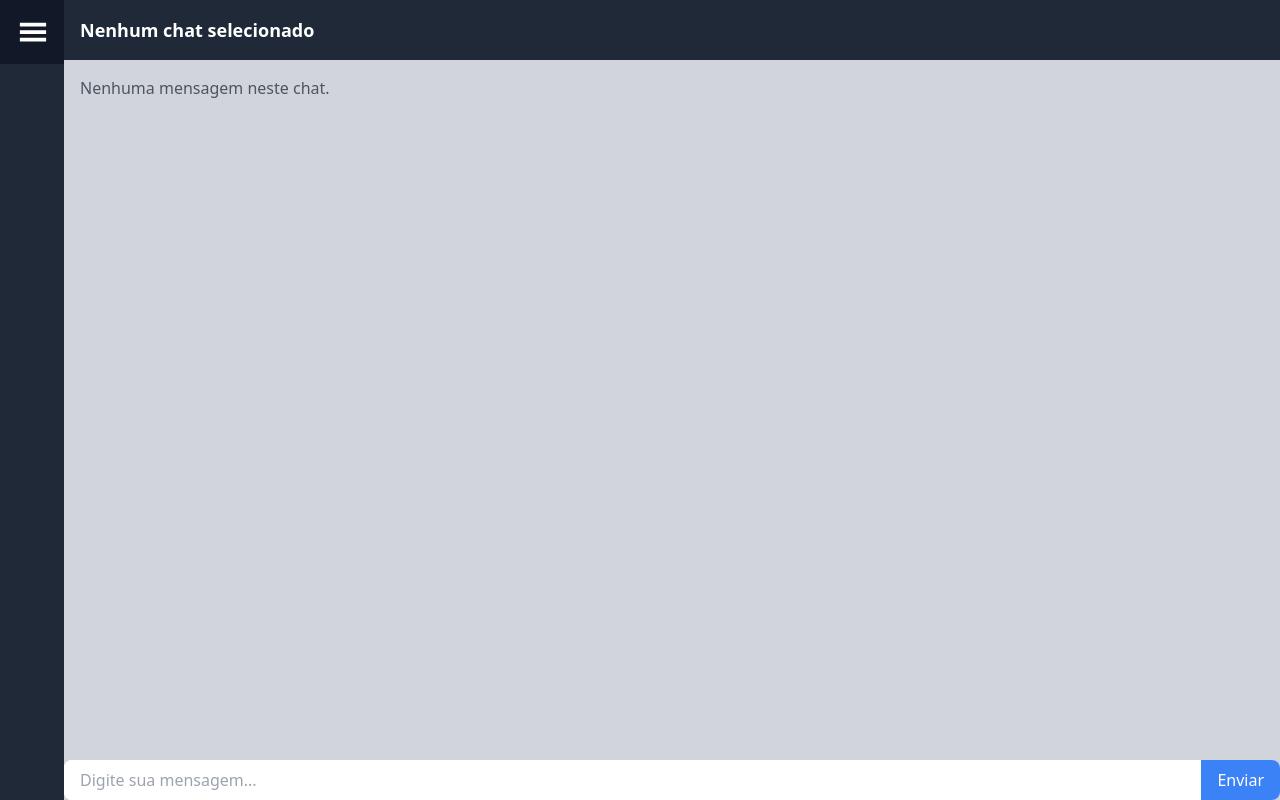
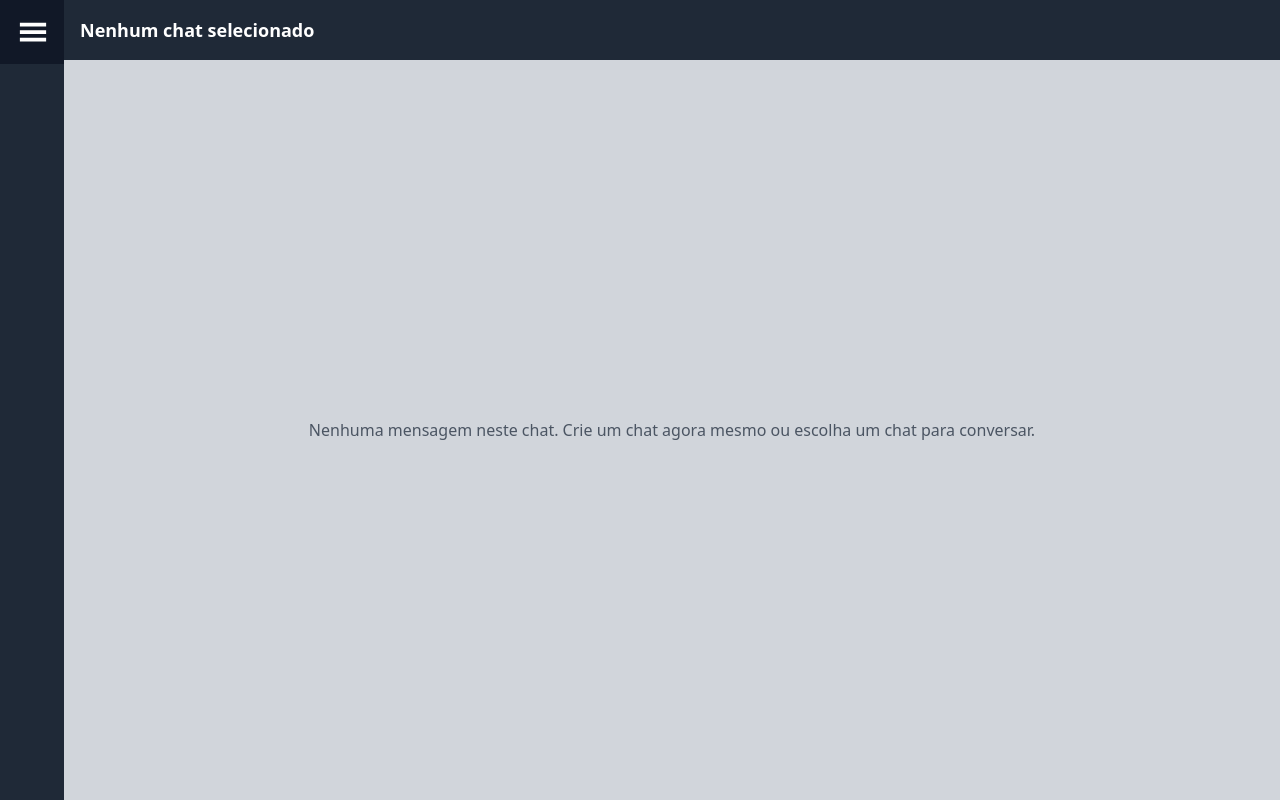
Before and after one commit to Ceagah2/SailerAi, a React (Vite) app: page / in a window 1280 px wide. Built offline with nearby package versions, Linux system fonts and the light colour scheme.

Commit message:
feat: create send messages, render user and other messages styles

```diff
--- a/src/presentation/components/Chat/index.tsx
+++ /dev/null
@@ -1,56 +0,0 @@
-import { ChatInput } from "../Input";
-
-interface Message {
-  type: string;
-  content: string;
-}
-
-export const Conversation = ({
-  selectedChat,
-  messages,
-  isSidebarCollapsed,
-}: {
-  selectedChat: string | null;
-  messages: Message[];
-  isSidebarCollapsed: boolean;
-}) => {
-  return (
-    <section
-      className={`flex flex-col h-screen bg-gray-300 transition-all duration-500 ${
-        isSidebarCollapsed ? "ml-16" : "ml-64"
-      }`}
-      style={{ width: `calc(100% - ${isSidebarCollapsed ? "4rem" : "16rem"})` }}
-    >
-      <header className="flex items-center justify-between bg-gray-800 text-white p-4">
-        <h2 className="text-lg font-bold">
-          {selectedChat ? `Chat: ${selectedChat}` : "Nenhum chat selecionado"}
-        </h2>
-      </header>
-
-      <div className="flex-1 overflow-y-auto p-4">
-        {messages.length > 0 ? (
-          messages.map((message, index) => (
-            <div
-              key={index}
-              className={`mb-4 p-3 rounded-lg ${
-                message.type === "text"
-                  ? "bg-white text-black"
-                  : "bg-blue-500 text-white"
-              }`}
-              style={{
-                alignSelf: message.type === "text" ? "flex-start" : "flex-end",
-                maxWidth: "70%",
-              }}
-            >
-              {message.content}
-            </div>
-          ))
-        ) : (
-          <p className="text-gray-600">Nenhuma mensagem neste chat.</p>
-        )}
-      </div>
-
-      <ChatInput onSendMessage={() => {}} />
-    </section>
-  );
-};
--- /dev/null
+++ b/src/presentation/components/Conversation/index.tsx
@@ -0,0 +1,94 @@
+import { useState } from "react";
+import { ChatInput } from "../Input";
+
+interface Message {
+  id: string;
+  type: string;
+  content: string;
+  sender: 'me' | 'other'
+}
+
+export const Conversation = ({
+  selectedChat,
+  messages,
+  isSidebarCollapsed,
+}: {
+  selectedChat: string | null;
+  messages: Message[];
+  isSidebarCollapsed: boolean;
+}) => {
+    const [activeMessages, setActiveMessages] = useState<Message[]>(messages);
+    const [inputValue, setInputValue] = useState("");
+
+  const handleSendMessage = () => {
+    if (inputValue.trim() === "") return;
+
+    const newMessage: Message = {
+      id: `${Date.now()}`,
+      type: "text",
+      content: inputValue,
+      sender: 'me'
+    };
+
+    setActiveMessages((prevMessages) => [...prevMessages, newMessage]);
+    setInputValue("");
+  };
+
+  const handleInputKeyDown = (event: React.KeyboardEvent<HTMLInputElement>) => {
+    if (event.key === "Enter") {
+      event.preventDefault();
+      handleSendMessage();
+    }
+  };
+
+  return (
+    <section
+      className={`flex flex-col h-screen bg-gray-300 transition-all duration-500 ${
+        isSidebarCollapsed ? "ml-16" : "ml-64"
+      }`}
+      style={{ width: `calc(100% - ${isSidebarCollapsed ? "4rem" : "16rem"})` }}
+    >
+      <header className="flex items-center justify-between bg-gray-800 text-white p-4">
+        <h2 className="text-lg font-bold">
+          {selectedChat ? `${selectedChat}` : "Nenhum chat selecionado"}
+        </h2>
+      </header>
+
+      <div className="flex-1 flex flex-col gap-4 p-4 w-full overflow-y-auto">
+        {activeMessages.length > 0 ? (
+          activeMessages.map((message) => (
+            <div
+              key={message.id}
+              className={`p-3 rounded-lg ${
+                message.sender === "me"
+                  ? "bg-blue-500 text-white self-end"
+                  : "bg-white text-black self-start"
+              }`}
+              style={{
+                maxWidth: "70%",
+                alignSelf: message.sender === "me" ? "flex-end" : "flex-start",
+              }}
+            >
+              {message.content}
+            </div>
+          ))
+        ) : (
+          <div className="flex items-center justify-center h-full">
+            <p className="text-gray-600">
+              Nenhuma mensagem neste chat. Crie um chat agora mesmo ou escolha
+              um chat para conversar.
+            </p>
+          </div>
+        )}
+      </div>
+      {selectedChat ? (
+        <ChatInput
+          value={inputValue}
+          onChange={(e) => setInputValue(e.target.value)}
+          onSendMessage={handleSendMessage}
+          onKeyDown={handleInputKeyDown}
+        />
+      ) : null}
+    </section>
+  );
+};
--- a/src/presentation/components/Input/index.tsx
+++ b/src/presentation/components/Input/index.tsx
@@ -1,31 +1,27 @@
-import { useState } from "react";
-
 export const ChatInput = ({
+  value,
+  onChange,
   onSendMessage,
+  onKeyDown,
 }: {
-  onSendMessage: (message: string) => void;
+  value: string;
+  onChange: (e: React.ChangeEvent<HTMLInputElement>) => void;
+  onSendMessage: () => void;
+  onKeyDown: (e: React.KeyboardEvent<HTMLInputElement>) => void;
 }) => {
-  const [inputValue, setInputValue] = useState("");
-
-  const handleSend = () => {
-    if (inputValue.trim()) {
-      onSendMessage(inputValue);
-      setInputValue("");
-    }
-  };
-
   return (
-    <div className="flex items-center bg-white rounded-lg overflow-hidden">
+    <div className="flex items-center p-4 bg-gray-100">
       <input
         type="text"
-        value={inputValue}
-        onChange={(e) => setInputValue(e.target.value)}
+        className="flex-1 p-2 border rounded-lg"
         placeholder="Digite sua mensagem..."
-        className="flex-1 px-4 py-2 text-gray-700 focus:outline-none"
+        value={value}
+        onChange={onChange}
+        onKeyDown={onKeyDown}
       />
       <button
-        onClick={handleSend}
-        className="px-4 py-2 bg-blue-500 text-white hover:bg-blue-600"
+        className="ml-2 px-4 py-2 bg-blue-500 text-white rounded-lg hover:bg-blue-600"
+        onClick={onSendMessage}
       >
         Enviar
       </button>
--- a/src/presentation/components/SideBar/index.tsx
+++ b/src/presentation/components/SideBar/index.tsx
@@ -15,13 +15,14 @@ export const SideBar = ({
 
   const handleToggleMenu = () => {
     setIsCollapsed(!isCollapsed);
-    onToggleCollapse(); // Notifica o pai
+    onToggleCollapse();
   };
 
   const handleChatSelect = (chatId: string | null) => {
     onSelectChat(chatId);
-    if (window.innerWidth < 768) setIsCollapsed(true);
+    handleToggleMenu();
   };
+
 
   return (
     <aside
--- a/src/presentation/components/index.ts
+++ b/src/presentation/components/index.ts
@@ -1,4 +1,4 @@
-export * from './Chat'
+export * from './Conversation'
 export * from './Header'
 export * from './Input'
 export * from './NewChat'
--- a/src/presentation/pages/Chat/index.tsx
+++ b/src/presentation/pages/Chat/index.tsx
@@ -5,12 +5,20 @@ const mockChats = [
   {
     id: "chat1",
     name: "General Chat",
-    messages: [{ type: "text", content: "Hello everyone!" }],
+    messages: [{ id: "message1", type: "text", content: "Hello everyone!" }],
+    sender: "other",
   },
   {
     id: "chat2",
     name: "Work Updates",
-    messages: [{ type: "text", content: "Project deadline is next Monday." }],
+    messages: [
+      {
+        id: "message2",
+        type: "text",
+        content: "Project deadline is next Monday.",
+      },
+    ],
+    sender: "other",
   },
 ];
 
@@ -24,6 +32,7 @@ export default function Chat() {
 
   const selectedMessages =
     mockChats.find((chat) => chat.name === selectedChat)?.messages || [];
+
 
   return (
     <main className="flex h-screen w-full bg-gray-100">
```
